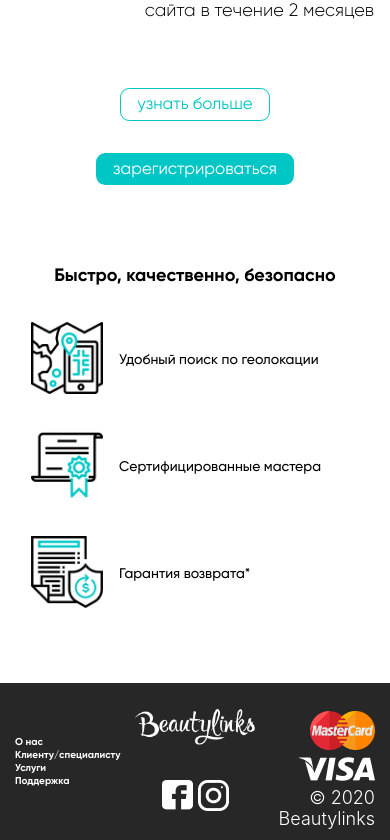
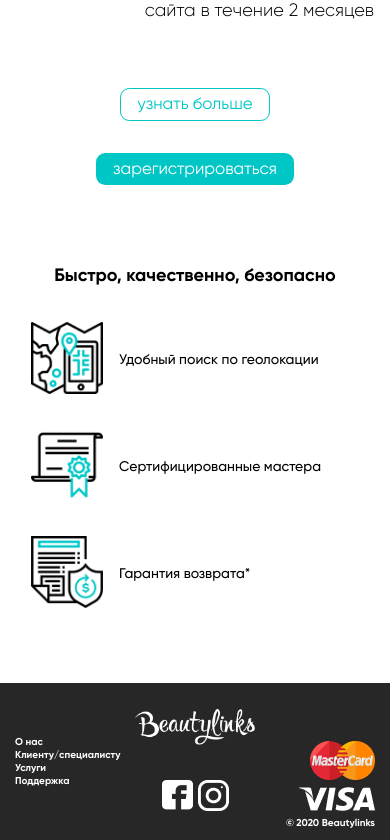
Before and after one commit to MykhailKo/beauty-links, a React (Create React App) app: page / in a window 390 px wide. Shown: the part 3494-4334 px from the top of the page. Built offline with nearby package versions, Linux system fonts and the light colour scheme; the HTML template or start-up script is replaced by a standard one.

Commit message:
fixed copyright responsive font

```diff
--- a/src/components/landing/Footer/CardsAndCopyrightColumn/CardsAndCopyrightColumn.module.scss
+++ b/src/components/landing/Footer/CardsAndCopyrightColumn/CardsAndCopyrightColumn.module.scss
@@ -20,10 +20,17 @@
 }
 
 .Copyright {
+  font-family: "Gilroy";
   font-style: normal;
-  font-weight: 300;
-  font-size: 18px;
-  line-height: 21px;
-
+  font-weight: bold;
+  font-size: 10px;
+  line-height: 12px;
+  // text-align: center;
   color: #ffffff;
+  @media (min-width: $break-md) {
+    font-style: normal;
+    font-weight: 300;
+    font-size: 18px;
+    line-height: 21px;
+  }
 }
```
